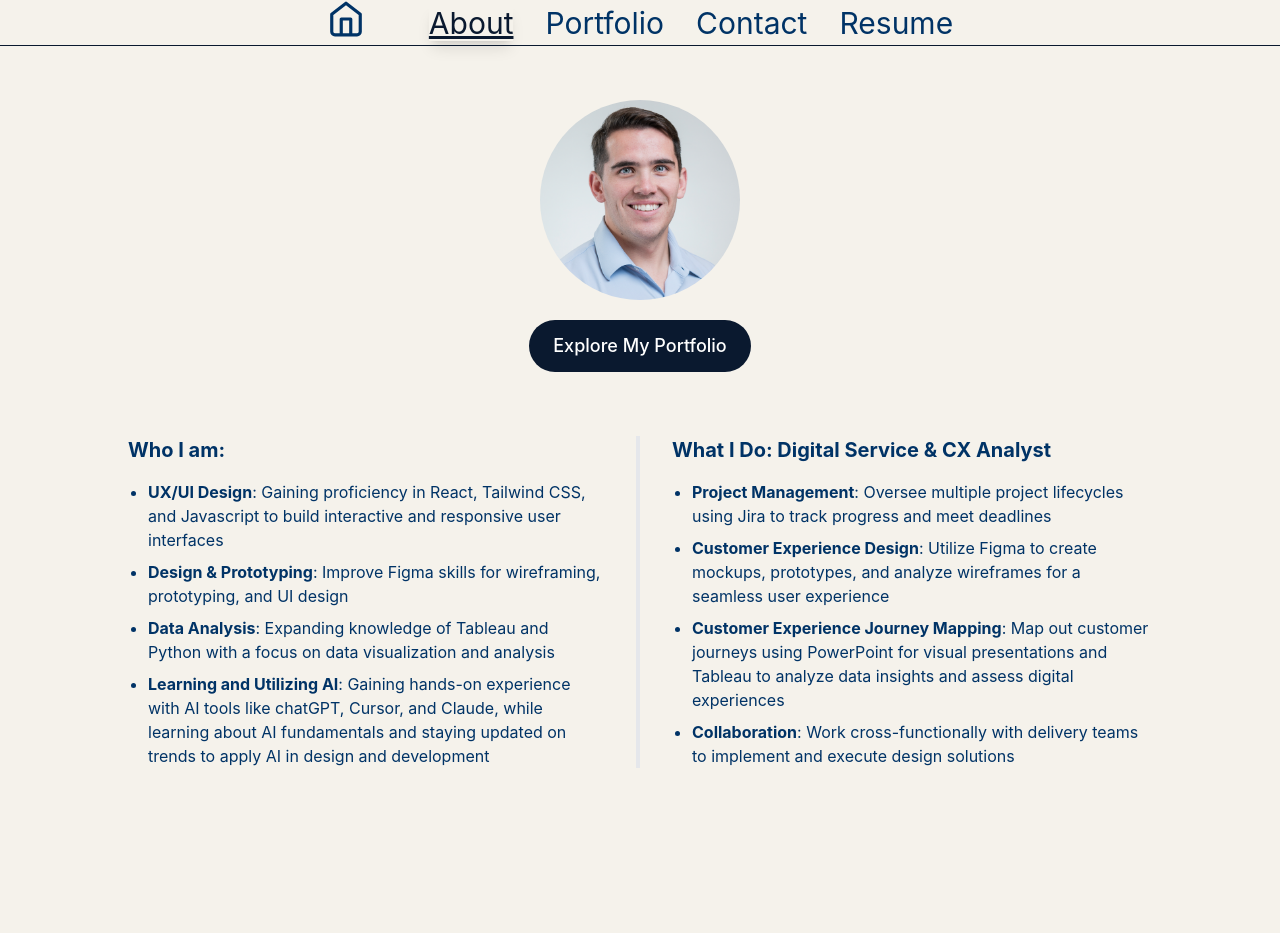
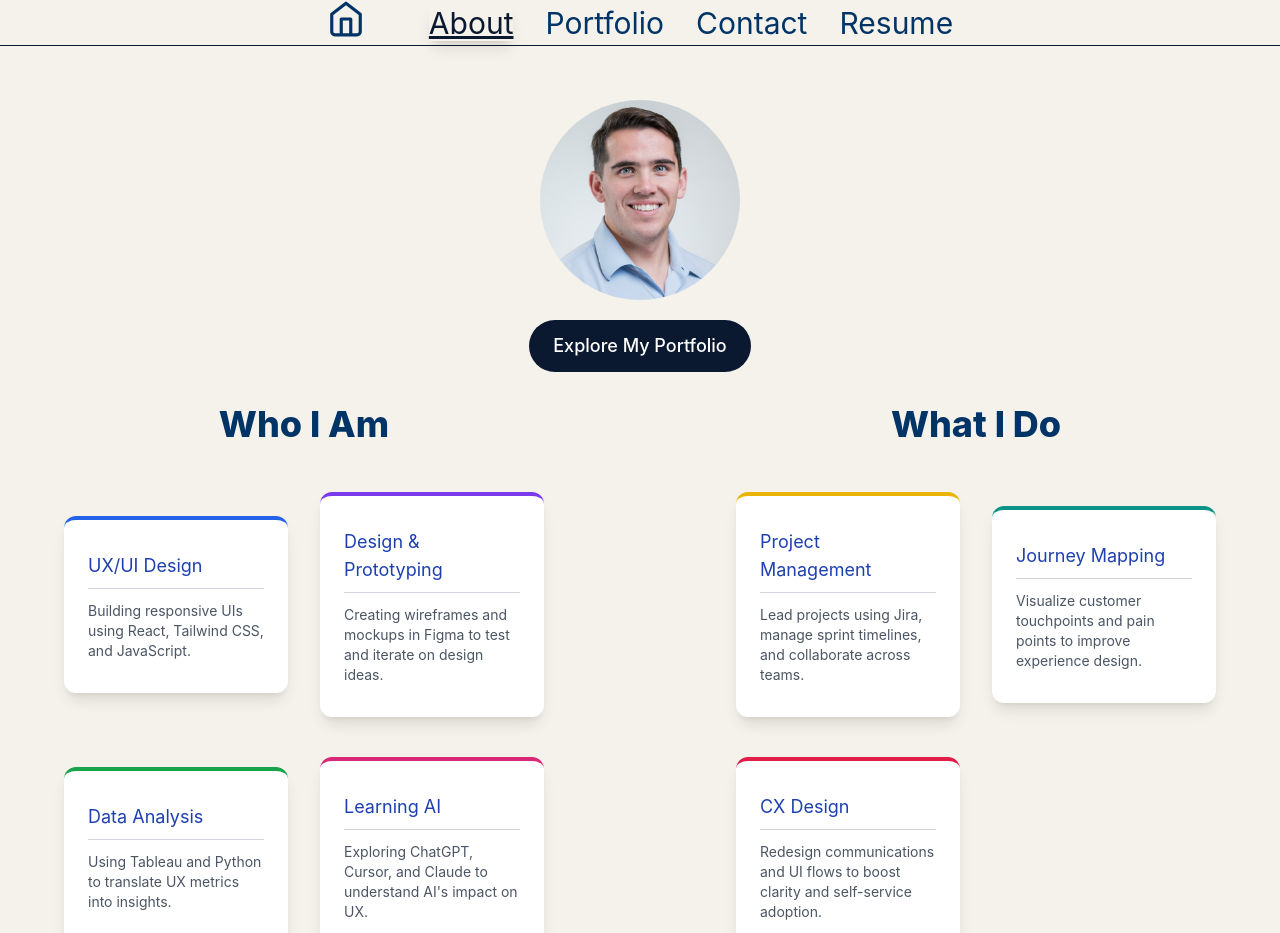
Before and after one commit to jack-aviles/website, a Next.js app: page /About in a window 1280 px wide. Shown: the top 933 px of the page. Before the commit the page ends 864 px from the top, so only its background shows below. Built offline with nearby package versions, Linux system fonts and the light colour scheme.

Commit message:
Resume update, and design enhancements to About page

```diff
--- /dev/null
+++ b/src/app/About/AboutData.ts
@@ -0,0 +1,40 @@
+export const whoIAmData = [
+    {
+      title: "UX/UI Design",
+      description: "Building responsive UIs using React, Tailwind CSS, and JavaScript.",
+      color: "#2563eb",
+    },
+    {
+      title: "Design & Prototyping",
+      description: "Creating wireframes and mockups in Figma to test and iterate on design ideas.",
+      color: "#7c3aed",
+    },
+    {
+      title: "Data Analysis",
+      description: "Using Tableau and Python to translate UX metrics into insights.",
+      color: "#16a34a",
+    },
+    {
+      title: "Learning AI",
+      description: "Exploring ChatGPT, Cursor, and Claude to understand AI's impact on UX.",
+      color: "#db2777",
+    },
+  ];
+
+  export const whatIDoData = [
+    {
+      title: "Project Management",
+      description: "Lead projects using Jira, manage sprint timelines, and collaborate across teams.",
+      color: "#eab308",
+    },
+    {
+      title: "Journey Mapping",
+      description: "Visualize customer touchpoints and pain points to improve experience design.",
+      color: "#0d9488",
+    },
+    {
+      title: "CX Design",
+      description: "Redesign communications and UI flows to boost clarity and self-service adoption.",
+      color: "#e11d48",
+    },
+  ];
--- /dev/null
+++ b/src/app/About/InfoCard.tsx
@@ -0,0 +1,24 @@
+interface InfoCardProps {
+    title: string;
+    description:string;
+    color: string;
+}
+
+export default function InfoCard({
+    title = "Card Title",
+    description = "Card Description",
+    color = "border-blue-600"
+}: InfoCardProps) {
+    return (
+        <div
+            className={`rounded-xl shadow-lg bg-white px-6 py-8 flex flex-col items-center border-t-4 mb-2 hover:shadow-2xl transition-shadow duration-200`}
+            style={{ borderTopColor: color }}
+        >
+            <div className="w-full h-full flex flex-col justify-end">
+                <h3 className='text-lg front-semibold text-blue-800 mb-2'> {title} </h3>
+                <hr className="border-t border-gray-300 w-full mb-3"/>
+                <p className="text-sm text-gray-600">{description}</p>
+            </div>
+        </div>
+    )
+}
--- a/src/app/About/page.tsx
+++ b/src/app/About/page.tsx
@@ -1,8 +1,15 @@
+"use client"
+
 import Navbar from "@/components/Navbar";
 import Image from "next/image";
 import Link from "next/link";
+import { whoIAmData, whatIDoData } from "./AboutData";
+import InfoCard from "./InfoCard";
+import { useState } from "react";
 
 export default function About() {
+    const [selectedSection, setSelectedSection] = useState('who');
+
     return (
     <main className="min-h-screen overflow-x-hidden">
         <Navbar />
@@ -22,7 +29,7 @@ export default function About() {
                     </div>
                 </div>
                 <Link href="/Portfolio" className="block text-center">
-                  <div className="flex justify-center mt-[20px]">
+                  <div className="flex justify-center mt-[20px] mb-8">
                     <button className="px-4 sm:px-6 py-2 sm:py-3 bg-[#0a192f] text-white text-sm sm:text-base md:text-lg font-medium rounded-full
                     hover:bg-white hover:text-[#0a192f] transition-colors">
                         Explore My Portfolio
@@ -30,40 +37,84 @@ export default function About() {
                   </div>
                 </Link>
             </header>
-
-            {/* Content section with flexbox */}
-            <section className="w-full p-4 sm:p-6 md:p-8 mt-6 sm:mt-8 mb-16">
-                <div className="flex justify-center">
-                    <div className="flex flex-col md:flex-row max-w-5xl">
-                        {/* Left column */}
-                        <div className="w-full md:w-1/2 pr-0 md:pr-8 mb-8 md:mb-0 md:border-r-4">
+            {/* Mobile Toggle */}
+            <div className="sm:hidden flex justify-center mb-6">
+                <button
+                    className={`px-4 py-2 rounded-l-full border border-gray-300 focus:outline-none ${selectedSection === 'who' ? 'bg-gray-200 font-bold' : 'bg-white'}`}
+                    onClick={() => setSelectedSection('who')}
+                >
+                    Who I Am
+                </button>
+                <button
+                    className={`px-4 py-2 rounded-r-full border border-gray-300 focus:outline-none ${selectedSection === 'what' ? 'bg-gray-200 font-bold' : 'bg-white'}`}
+                    onClick={() => setSelectedSection('what')}
+                >
+                    What I Do
+                </button>
+            </div>
+            {/* Responsive Sections */}
+            <div className="hidden sm:grid grid-cols-1 md:grid-cols-2 gap-48 max-w-6xl mx-auto mb-20 items-start">
                 <div>
-                                <h2 className="text-xl font-bold mb-4">Who I am:</h2>
-                                <ul className="list-disc pl-5 space-y-2 text-sm sm:text-base">
-                                    <li><span className="font-bold">UX/UI Design</span>: Gaining proficiency in React, Tailwind CSS, and Javascript to build interactive and responsive user interfaces</li>
-                                    <li><span className="font-bold">Design & Prototyping</span>: Improve Figma skills for wireframing, prototyping, and UI design</li>
-                                    <li><span className="font-bold">Data Analysis</span>: Expanding knowledge of Tableau and Python with a focus on data visualization and analysis</li>
-                                    <li><span className="font-bold">Learning and Utilizing AI</span>: Gaining hands-on experience with AI tools like chatGPT, Cursor, and Claude, while learning about AI fundamentals and staying updated on trends to apply AI in design and development</li>
-                                </ul>
+                    <h2 className="text-4xl font-extrabold text-center mb-12">Who I Am</h2>
+                    <div className="grid grid-cols-1 sm:grid-cols-2 gap-8 justify-center items-center max-w-3xl mx-auto">
+                        {whoIAmData.map((item, index) => (
+                            <InfoCard
+                                key={index}
+                                title={item.title}
+                                description={item.description}
+                                color={item.color}
+                            />
+                        ))}
                     </div>
                 </div>
-
-                        {/* Right column */}
-                        <div className="w-full md:w-1/2 pl-0 md:pl-8">
                 <div>
-                                <h2 className="text-xl font-bold mb-4">What I Do: Digital Service & CX Analyst</h2>
-                                <ul className="list-disc pl-5 space-y-2 text-sm sm:text-base">
-                                    <li><span className="font-bold">Project Management</span>: Oversee multiple project lifecycles using Jira to track progress and meet deadlines</li>
-                                    <li><span className="font-bold">Customer Experience Design</span>: Utilize Figma to create mockups, prototypes, and analyze wireframes for a seamless user experience</li>
-                                    <li><span className="font-bold">Customer Experience Journey Mapping</span>: Map out customer journeys using PowerPoint for visual presentations and Tableau to analyze data insights and assess digital experiences</li>
-                                    <li><span className="font-bold">Collaboration</span>: Work cross-functionally with delivery teams to implement and execute design solutions</li>
-                                </ul>
+                    <h2 className="text-4xl font-extrabold text-center mb-12">What I Do</h2>
+                    <div className="grid grid-cols-1 sm:grid-cols-2 gap-8 justify-center items-center max-w-3xl mx-auto">
+                        {whatIDoData.map((item, index) => (
+                            <InfoCard
+                                key={index}
+                                title={item.title}
+                                description={item.description}
+                                color={item.color}
+                            />
+                        ))}
                     </div>
                 </div>
             </div>
+            {/* Mobile Sections */}
+            <div className="sm:hidden">
+                {selectedSection === 'who' && (
+                    <div>
+                        <h2 className="text-4xl font-extrabold text-center mb-12">Who I Am</h2>
+                        <div className="grid grid-cols-1 gap-8 justify-center items-center max-w-3xl mx-auto">
+                            {whoIAmData.map((item, index) => (
+                                <InfoCard
+                                    key={index}
+                                    title={item.title}
+                                    description={item.description}
+                                    color={item.color}
+                                />
+                            ))}
                         </div>
-            </section>
-        </div> {/* Close page-content div here */}
+                    </div>
+                )}
+                {selectedSection === 'what' && (
+                    <div>
+                        <h2 className="text-4xl font-extrabold text-center mb-12">What I Do</h2>
+                        <div className="grid grid-cols-1 gap-8 justify-center items-center max-w-3xl mx-auto">
+                            {whatIDoData.map((item, index) => (
+                                <InfoCard
+                                    key={index}
+                                    title={item.title}
+                                    description={item.description}
+                                    color={item.color}
+                                />
+                            ))}
+                        </div>
+                    </div>
+                )}
+            </div>
+        </div>
     </main>
     )
 }
--- a/src/app/resume/page.tsx
+++ b/src/app/resume/page.tsx
@@ -18,7 +18,7 @@ export default function ResumePage() {
       <div className="pt-24 px-4 sm:px-8 flex flex-col items-center flex-grow">
         <div className="flex flex-col sm:flex-row items-center justify-center gap-4 mb-6">
           <a
-            href="/Resume.pdf"
+            href= "/Resume.pdf"
             download="Jack-Aviles-Resume.pdf"
             className="px-10 py-2 bg-[#0a192f] text-white rounded-full hover:bg-[#172a46] transition-colors"
           >
```
Also changed, not shown: 1 other file (tests, documents, lock files or other folders). Lines whose indentation alone changed are shown as unchanged.
